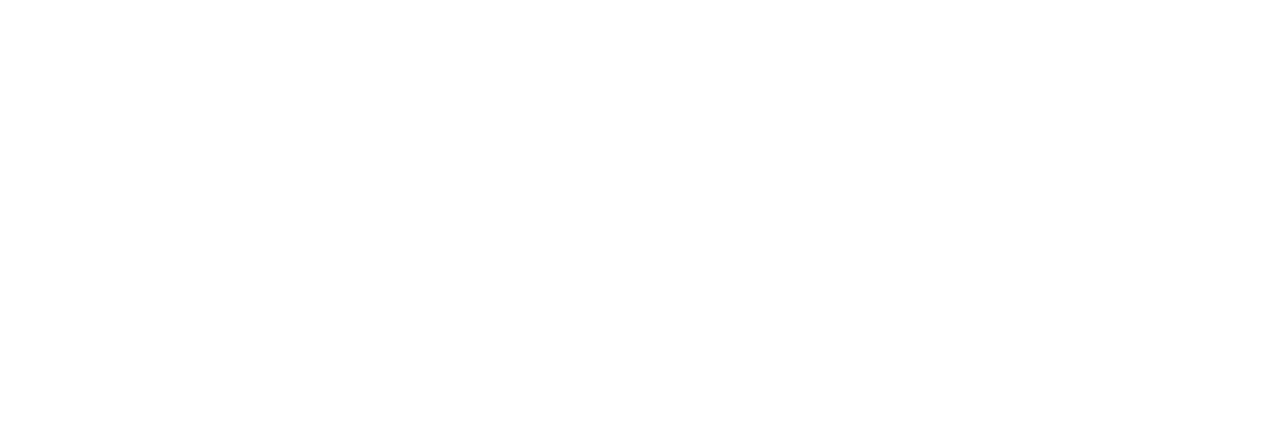
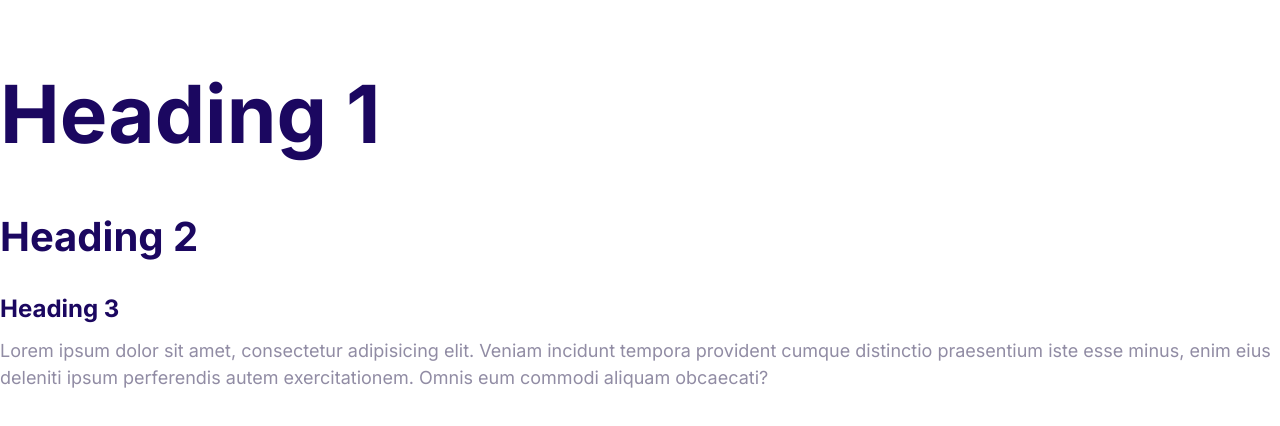
Before and after one commit to PaleBlueDot1990/Moshify, a plain HTML site: page index.html in a window 1280 px wide. Drawn offline with Linux system fonts and the light colour scheme.

Commit message:
Define the styles for the fonts.

```diff
--- a/css/styles.css
+++ b/css/styles.css
@@ -5,3 +5,56 @@
     --color-headings: #1b0760;
     --color-body: #918ca4;
 }
+
+html {
+    /* 62.5% of 16 pixels */
+    font-size: 62.5%
+}
+
+body {
+    font-family: Inter, Arial, Helvetica, sans-serif;
+    color: var(--color-body);
+    font-size: 2.4rem;
+    line-height: 1.5;
+}
+
+h1, h2, h3 {
+    color: var(--color-headings);
+    margin-bottom: 1rem;
+}
+
+h1 {
+    /* 1 x font size of the html element */
+    font-size: 7rem;
+}
+
+h2 {
+    font-size: 4rem;
+}
+
+h3{
+    font-size: 3rem;
+}
+
+p{
+    margin-top: 0;
+}
+
+@media screen and (min-width: 1024px)
+{
+    body {
+        font-size: 1.8rem;
+    }
+
+    h1 {
+        font-size: 8rem;
+    }
+
+    h2 {
+        font-size: 4rem;
+    }
+
+    h3 {
+        font-size: 2.4rem;
+    }
+}
--- a/index.html
+++ b/index.html
@@ -4,8 +4,24 @@
     <meta charset="UTF-8" />
     <meta name="viewport" content="width-device-width" , initial-scale="1.0" />
     <title>Document</title>
+    <link rel="preconnect" href="https://fonts.googleapis.com" />
+    <link rel="preconnect" href="https://fonts.gstatic.com" crossorigin />
+    <link
+      href="https://fonts.googleapis.com/css2?family=Inter:wght@400;700&display=swap"
+      rel="stylesheet"
+    />
     <link rel="stylesheet" href="css/normalize.css" />
     <link rel="stylesheet" href="css/styles.css" />
   </head>
-  <body></body>
+  <body>
+    <h1>Heading 1</h1>
+    <h2>Heading 2</h2>
+    <h3>Heading 3</h3>
+    <p>
+      Lorem ipsum dolor sit amet, consectetur adipisicing elit. Veniam incidunt
+      tempora provident cumque distinctio praesentium iste esse minus, enim eius
+      deleniti ipsum perferendis autem exercitationem. Omnis eum commodi aliquam
+      obcaecati?
+    </p>
+  </body>
 </html>
```
